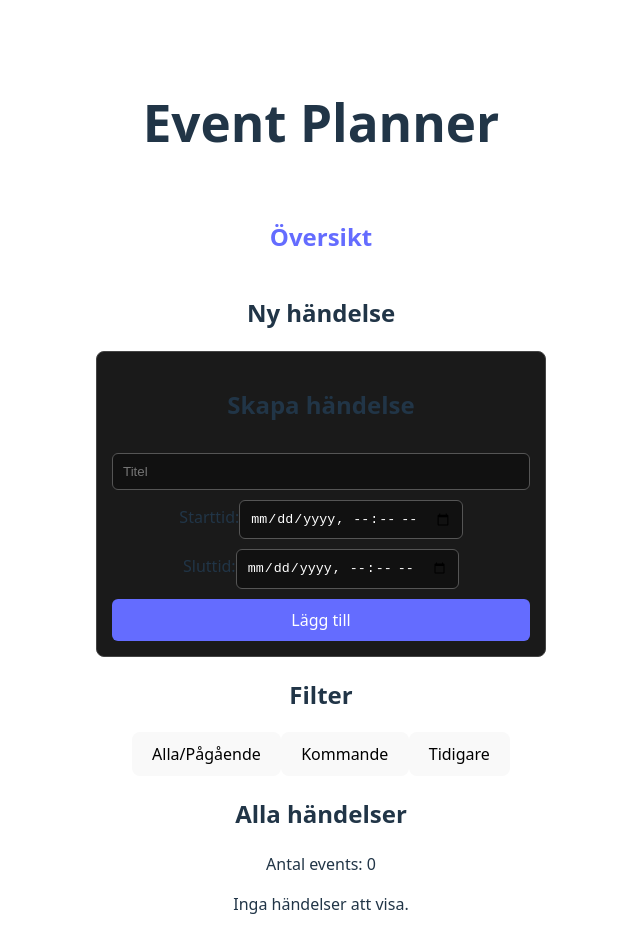
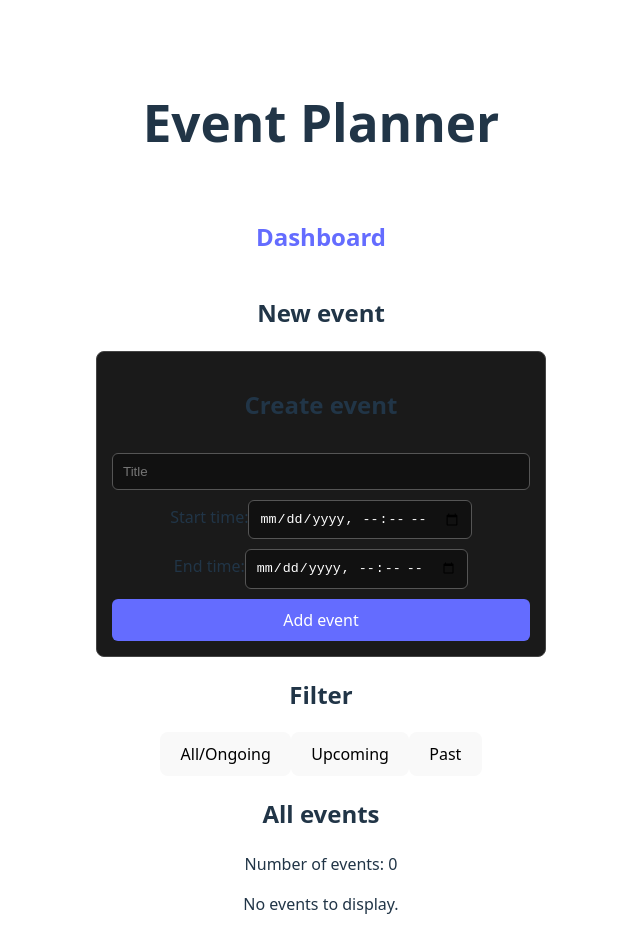
Before and after one commit to Samuel6693/productivity-assistant-portfolio, a React (Vite) app: page /events in a window 1280 px wide. Shown: the top 952 px of the page, without its empty margins (319-959 px from the left). Built offline with nearby package versions, Linux system fonts and the light colour scheme.

Commit message:
Refactor UI copy to English and improve event handling logic

```diff
--- a/src/Pages/EventsPage.jsx
+++ b/src/Pages/EventsPage.jsx
@@ -25,12 +25,12 @@ const EventsPage = () => {
     e.preventDefault();
 
     if (!title || !start || !end) {
-      alert("Fyll i alla fält");
+      alert("Fill in all fields");
       return;
     }
 
     if (new Date(start) >= new Date(end)) {
-      alert("Start måste vara före slut");
+      alert("Start must be before end");
       return;
     }
 
@@ -42,7 +42,7 @@ const EventsPage = () => {
     };
 
     const updatedEvents = editId
-      ? events.map((ev) => (ev.id === editId ? newEvent : ev))
+      ? events.map((event) => (event.id === editId ? newEvent : event))
       : [...events, newEvent];
 
     updatedEvents.sort((a, b) => new Date(a.start) - new Date(b.start));
@@ -59,7 +59,7 @@ const EventsPage = () => {
   };
 
   const handleDelete = (id) => {
-    setEvents(events.filter((ev) => ev.id !== id));
+    setEvents(events.filter((event) => event.id !== id));
   };
 
   const handleCancel = () => {
@@ -70,9 +70,9 @@ const EventsPage = () => {
   };
 
   const now = new Date();
-  const filteredEvents = events.filter((ev) => {
-    if (filter === "upcoming") return new Date(ev.start) >= now;
-    if (filter === "past") return new Date(ev.end) < now;
+  const filteredEvents = events.filter((event) => {
+    if (filter === "upcoming") return new Date(event.start) >= now;
+    if (filter === "past") return new Date(event.end) < now;
     return true;
   });
 
@@ -83,13 +83,13 @@ const EventsPage = () => {
 
         <nav>
           <Link to="/">
-            <h2>Översikt</h2>
+            <h2>Dashboard</h2>
           </Link>
         </nav>
       </section>
 
       <section className="events-section">
-        <h2>{editId ? "Redigera händelse" : "Ny händelse"}</h2>
+        <h2>{editId ? "Edit event" : "New event"}</h2>
 
         <EventForm
           title={title}
@@ -110,14 +110,10 @@ const EventsPage = () => {
       </section>
 
       <section className="events-section">
-        <h2>Alla händelser</h2>
-        <p>Antal events: {filteredEvents.length}</p>
+        <h2>All events</h2>
+        <p>Number of events: {filteredEvents.length}</p>
 
-        <EventList
-          events={filteredEvents}
-          onEdit={handleEdit}
-          onDelete={handleDelete}
-        />
+        <EventList events={filteredEvents} onEdit={handleEdit} onDelete={handleDelete} />
       </section>
     </div>
   );
--- a/src/components/EventFilters.jsx
+++ b/src/components/EventFilters.jsx
@@ -1,9 +1,9 @@
-const EventFilters = ({ filter, setFilter }) => {
+const EventFilters = ({ setFilter }) => {
   return (
     <section className="event-filters">
-      <button onClick={() => setFilter("all")}>Alla/Pågående</button>
-      <button onClick={() => setFilter("upcoming")}>Kommande</button>
-      <button onClick={() => setFilter("past")}>Tidigare</button>
+      <button onClick={() => setFilter("all")}>All/Ongoing</button>
+      <button onClick={() => setFilter("upcoming")}>Upcoming</button>
+      <button onClick={() => setFilter("past")}>Past</button>
     </section>
   );
 };
--- a/src/components/EventForm.jsx
+++ b/src/components/EventForm.jsx
@@ -7,22 +7,22 @@ const EventForm = ({
   setStart,
   setEnd,
   handleSubmit,
-  handleCancel
+  handleCancel,
 }) => {
   return (
     <form className="event-form" onSubmit={handleSubmit}>
-      <h2>{editId ? "Redigera händelse" : "Skapa händelse"}</h2>
+      <h2>{editId ? "Edit event" : "Create event"}</h2>
 
       <input
         type="text"
-        placeholder="Titel"
+        placeholder="Title"
         required
         value={title}
         onChange={(e) => setTitle(e.target.value)}
       />
 
       <label>
-        Starttid:
+        Start time:
         <input
           type="datetime-local"
           required
@@ -32,7 +32,7 @@ const EventForm = ({
       </label>
 
       <label>
-        Sluttid:
+        End time:
         <input
           type="datetime-local"
           required
@@ -41,13 +41,11 @@ const EventForm = ({
         />
       </label>
 
-      <button type="submit">
-        {editId ? "Spara ändringar" : "Lägg till"}
-      </button>
+      <button type="submit">{editId ? "Save changes" : "Add event"}</button>
 
       {editId && (
         <button type="button" onClick={handleCancel}>
-          Avbryt
+          Cancel
         </button>
       )}
     </form>
--- a/src/components/EventList.jsx
+++ b/src/components/EventList.jsx
@@ -1,23 +1,23 @@
 const EventList = ({ events, onEdit, onDelete }) => {
   if (events.length === 0) {
-    return <p>Inga händelser att visa.</p>;
+    return <p>No events to display.</p>;
   }
 
   const now = new Date();
 
   return (
     <ul className="event-list">
-      {events.map((ev) => {
-        const isPast = new Date(ev.end) < now;
+      {events.map((event) => {
+        const isPast = new Date(event.end) < now;
 
         return (
-          <li key={ev.id} className={`event-item ${isPast ? "past" : ""}`}>
-            <strong>{ev.title}</strong>
-            <p>Start: {new Date(ev.start).toLocaleString()}</p>
-            <p>Slut: {new Date(ev.end).toLocaleString()}</p>
+          <li key={event.id} className={`event-item ${isPast ? "past" : ""}`}>
+            <strong>{event.title}</strong>
+            <p>Start: {new Date(event.start).toLocaleString()}</p>
+            <p>End: {new Date(event.end).toLocaleString()}</p>
 
-            <button onClick={() => onEdit(ev)}>Redigera</button>
-            <button onClick={() => onDelete(ev.id)}>Ta bort</button>
+            <button onClick={() => onEdit(event)}>Edit</button>
+            <button onClick={() => onDelete(event.id)}>Delete</button>
           </li>
         );
       })}
```
